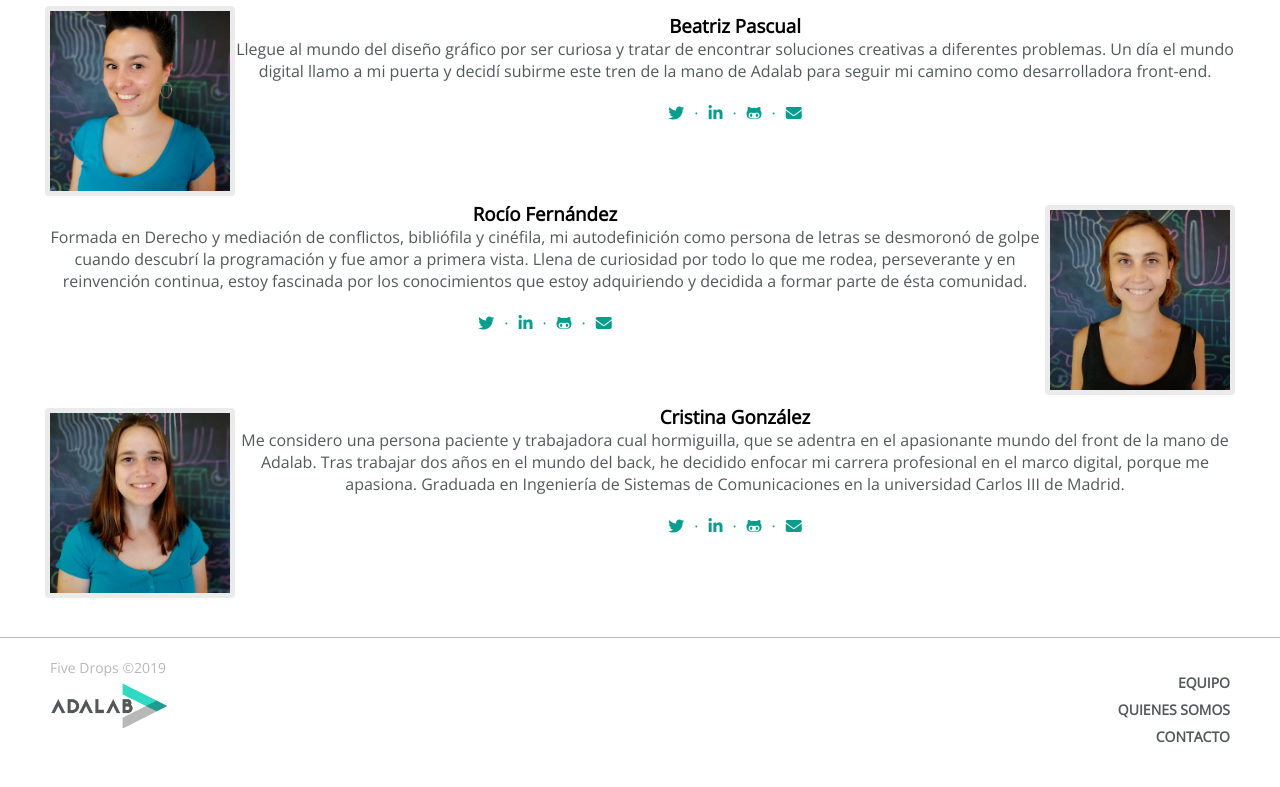
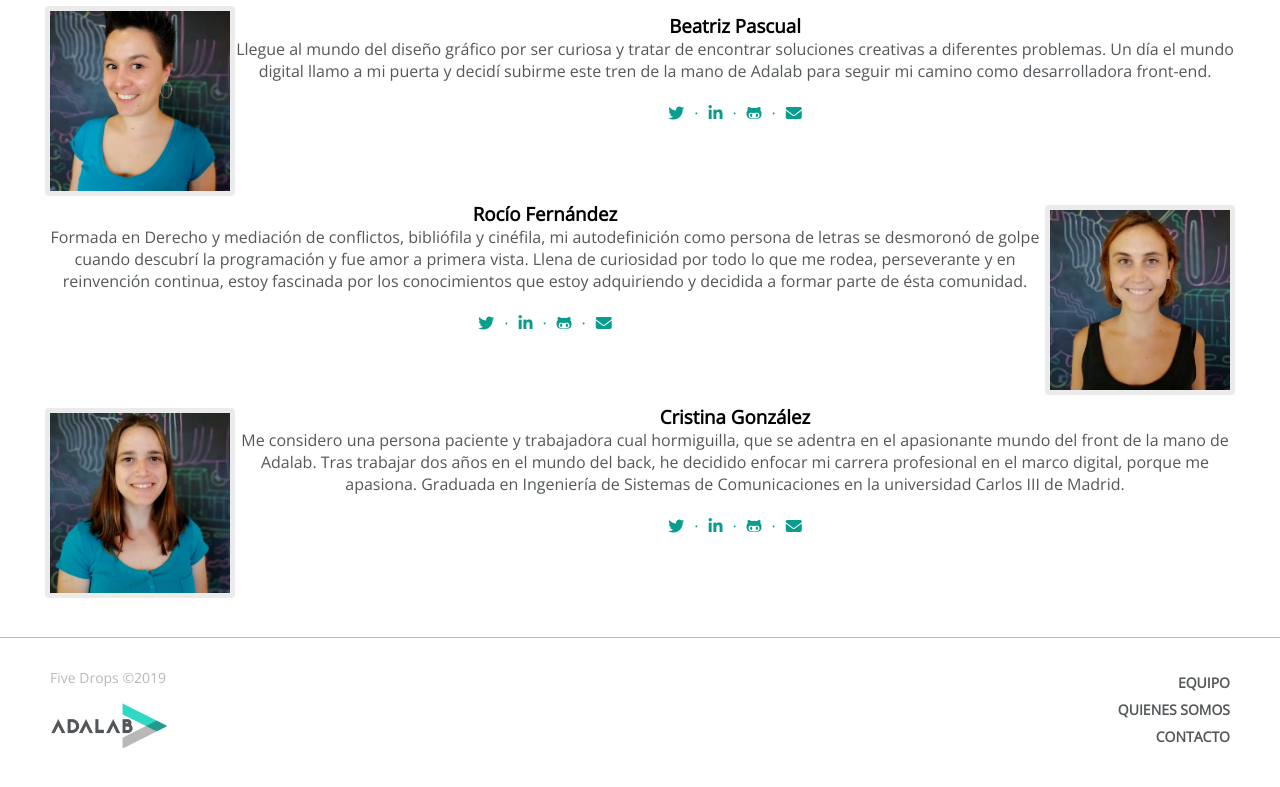
Before and after one commit to Adalab/project-g-m1-fivedrops, a plain HTML site: page index.html in a window 1280 px wide. Shown: the part 1463-2250 px from the top of the page. Drawn offline with nearby package versions, Linux system fonts and the light colour scheme.

Commit message:
fix footer

```diff
--- a/styles/headerfooter.css
+++ b/styles/headerfooter.css
@@ -99,6 +99,9 @@
     text-align: center;
     color:#b8b8b9;
     font-family: 'Open Sans', sans-serif;
+    border-top: 1px solid #b8b8b9;
+
+
 
     /* top: 100;  */
 }
@@ -107,6 +110,7 @@
 .footer-nav-ul {
     list-style: none;
     margin-top: 20px;
+    padding-left: 0;
 }
 
 .footer-link-a {
@@ -126,6 +130,8 @@
 .footer-logo {
     height:45px;
     width: 115,9px;
+    margin-bottom: 45px;
+
 
 
 
@@ -154,6 +160,10 @@
 
     }
 
+    .footer-copy {
+        padding-top: 10px;
+    }
+
     .footer-nav-li {
         text-align:right;
         color: #54585a;
@@ -168,7 +178,9 @@
         position:absolute;
         top:0;
         left:0;
-        margin-top:45px;
+        margin-top:65px;
+        margin-bottom: 50px;
+
 
 
 
```
